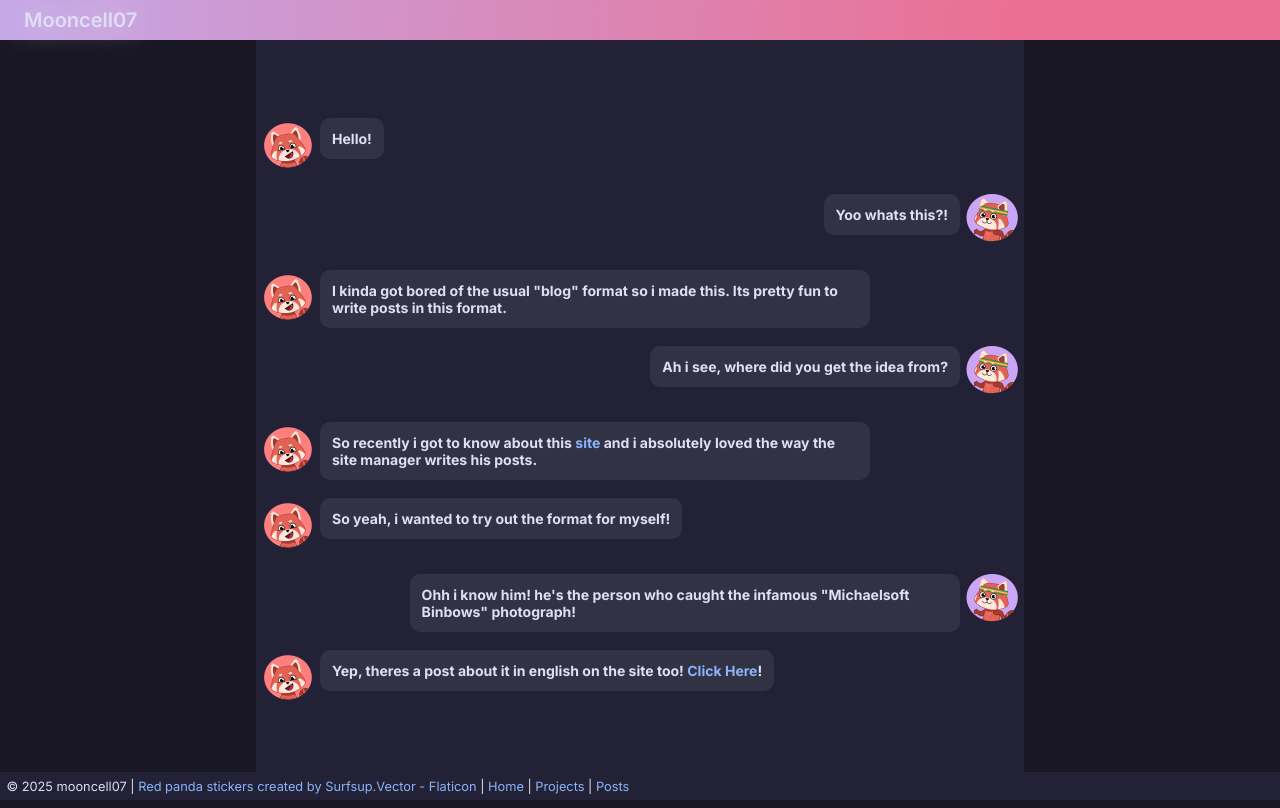
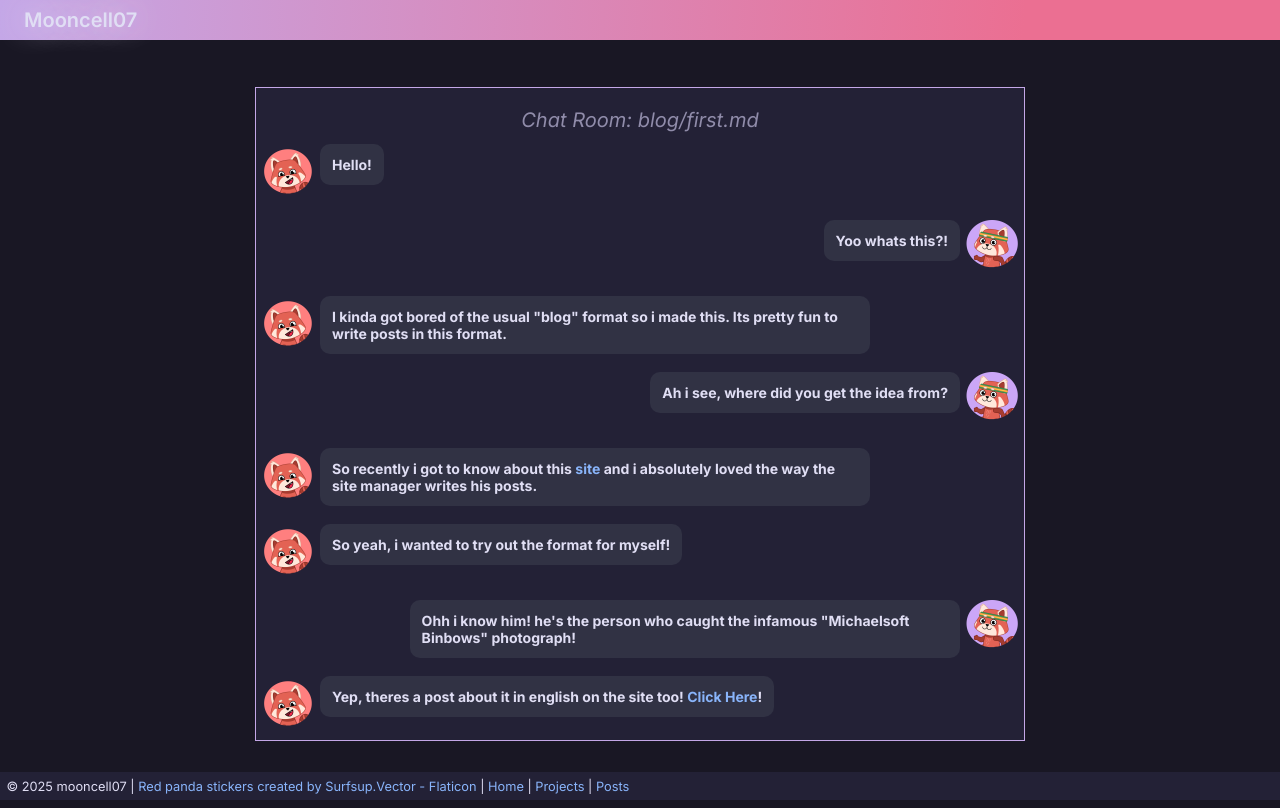
Before and after one commit to mooncell07/site, a SvelteKit app: page /Posts in a window 1280 px wide. Built offline with nearby package versions, Linux system fonts and the light colour scheme; a web font is replaced by a local one.

Commit message:
Update posts

```diff
--- a/src/app.css
+++ b/src/app.css
@@ -3,6 +3,7 @@
   --color-nav2: #c4a7e7;
   --color-base: #191724;
   --color-overlay: #232136;
+  --color-surface: #313244;
   --color-text: #e0def4;
   --color-muted: #908caa;
   --color-projects1: #74c7ec;
--- a/src/routes/Posts/+page.server.js
+++ b/src/routes/Posts/+page.server.js
@@ -12,6 +12,7 @@ function getLines(filePathStr) {
 export function load({ params }) {
     const lines = getLines("blog/first.md");
     return {
-        lines
+        "lines": lines,
+        "name": "blog/first.md"
     };
 }
--- a/src/routes/Posts/+page.svelte
+++ b/src/routes/Posts/+page.svelte
@@ -25,15 +25,22 @@
 	}
 
 	.posts-main{
-		padding-top: 1em;
-		padding-bottom: 1em;
+		margin-top: 3em;
+		margin-bottom: 3em;
 		display: flex;
 		flex-direction: column;
 		justify-content: center;
-		width: 75vw;
+		width: 90vw;
 		height: 100%;
 		background-color: var(--color-overlay);
+		outline: 0.1em solid var(--color-nav2);
 }
+	.posts-title{
+		padding-top: 1em;
+		font-size: 1.25em;
+		font-style: italic;
+		color: var(--color-muted);
+	}
 
 	.sub-entry{
 		display: flex;
@@ -42,7 +49,7 @@
 	}
 
 	.text {
-  	background-color: #313244;
+  	background-color: var(--color-surface);
 		color: var(--color-text);
  		padding: 1em;
  		border-radius: 10px;
@@ -71,6 +78,7 @@
 
 <div class="posts-container">
 	<div class="posts-main">
+		<center class="posts-title">Chat Room: {data.name}</center>
 		{#each data.lines as l, i}
 			{#if l.startsWith("<h1>")}
 				{#if is_main(l)}
```
